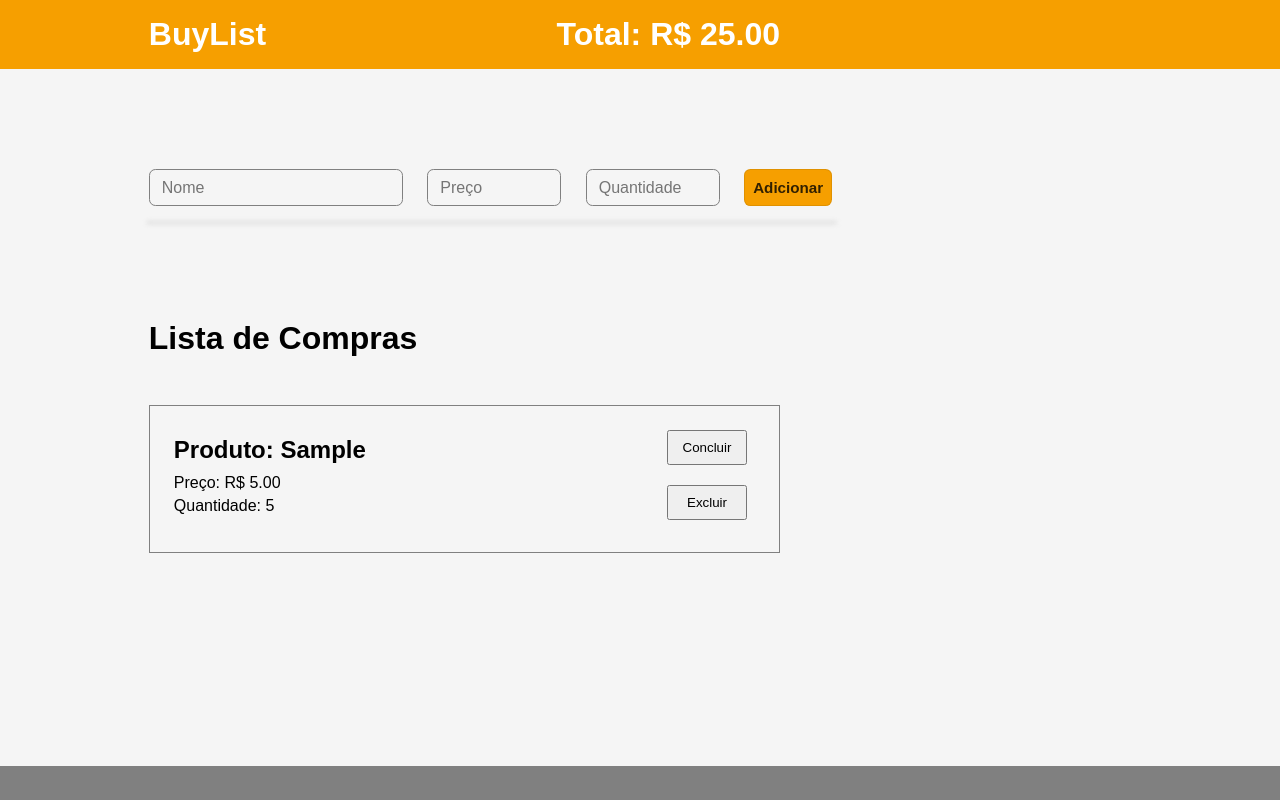
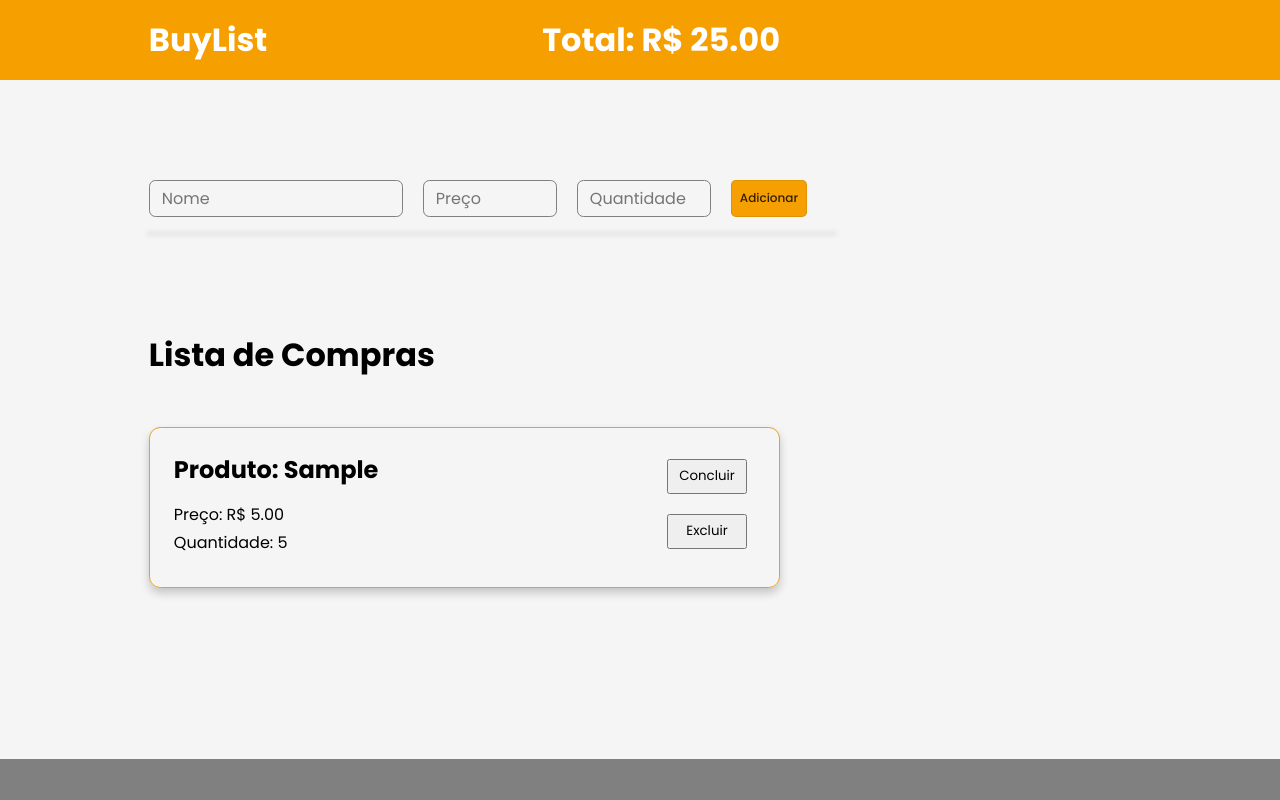
Before and after one commit to LuizNink/BuyList, a plain HTML site: page index.html in a window 1280 px wide. Both pictures are taken after typing "Sample", "5", "5" into the empty fields and a click on the button "Adicionar". Drawn offline with Linux system fonts and the light colour scheme.

Commit message:
Card e fonte - CSS

```diff
--- a/index.html
+++ b/index.html
@@ -5,6 +5,9 @@
     <meta name="viewport" content="width=device-width, initial-scale=1.0">
     <title>BuyList</title>
     <link rel="stylesheet" href="style.css">
+    <link rel="preconnect" href="https://fonts.googleapis.com">
+    <link rel="preconnect" href="https://fonts.gstatic.com" crossorigin>
+    <link href="https://fonts.googleapis.com/css2?family=Poppins:ital,wght@0,100;0,200;0,300;0,400;0,500;0,600;0,700;0,800;0,900;1,100;1,200;1,300;1,400;1,500;1,600;1,700;1,800;1,900&display=swap" rel="stylesheet">
 </head>
 <body>
 
--- a/script.js
+++ b/script.js
@@ -23,13 +23,13 @@ botaoAdiconar.addEventListener('click', () => {
     let li = document.createElement('li')
 
     li.innerHTML =
-    `<div id="card-lista-de-compras">
+    `<div class="card-lista-de-compras">
         <div>
-            <h2 id="titulo-lista">Produto: ${nomeDigitado}</h2>
-            <p id="paragrafo-lista">Preço: R$ ${precoDigitado.toFixed(2)}</p>
+            <h2 class="titulo-lista">Produto: ${nomeDigitado}</h2>
+            <p class="paragrafo-lista">Preço: R$ ${precoDigitado.toFixed(2)}</p>
             <p>Quantidade: ${quantidadeDigitado}</p>
         </div>
-        <div id="botoes-card-lista">
+        <div class="botoes-card-lista">
             <button class="botao-concluir">Concluir</button>
             <button class="botao-excluir">Excluir</button>
         </div>
--- a/style.css
+++ b/style.css
@@ -1,5 +1,5 @@
 *{
-    font-family: Arial, Helvetica, sans-serif;
+    font-family: 'Poppins', sans-serif;
     margin: 0;
     padding: 0;
 }
@@ -29,6 +29,7 @@ header{
 .secao-1{
     margin-top: 6.25rem;
     padding-left: 9.3rem;
+    display: flex;
 }
 
 input{
@@ -51,14 +52,14 @@ input{
 }
 
 #botao-adicionar{
-    height: 2.30rem;
-    padding: 0.5rem;
-    border-radius: 0.4rem;
+    height: 2.3rem;
+    border-radius: 0.3rem;
+    padding: 0.5rem 0.5rem 0.5rem 0.5rem;
+    font-size: 12px;
     border: 1px solid rgba(0, 0, 0, 0.089);
     background-color: #F69F00;
     color: rgba(0, 0, 0, 0.801);
-    font-weight: 600;
-    font-size: 0.95rem;
+    font-weight: 500;
     cursor: pointer;
 }
 
@@ -85,25 +86,27 @@ main > h1{
     list-style: none;
 }
 
-#card-lista-de-compras{
-    border: 1px solid gray;
+.card-lista-de-compras{
+    border: 1px solid #F69F00;
+    border-radius: 0.7rem;
     display: flex;
     justify-content: space-between;
     align-items: center;
     margin-right: 31.25rem;
     padding: 1.5rem 2rem 2rem 1.5rem;
     margin-bottom: 20px;
+    box-shadow: 0 5px 10px rgba(0, 0, 0, 0.199);
 }
 
-#titulo-lista{
-    margin-bottom: 10px;
+.titulo-lista{
+    margin-bottom: 15px;
 }
 
-#paragrafo-lista{
-    margin-bottom: 5px;
+.paragrafo-lista{
+    margin-bottom: 3px;
 }
 
-#botoes-card-lista{
+.botoes-card-lista{
     display: flex;
     flex-direction: column;
 }
```
